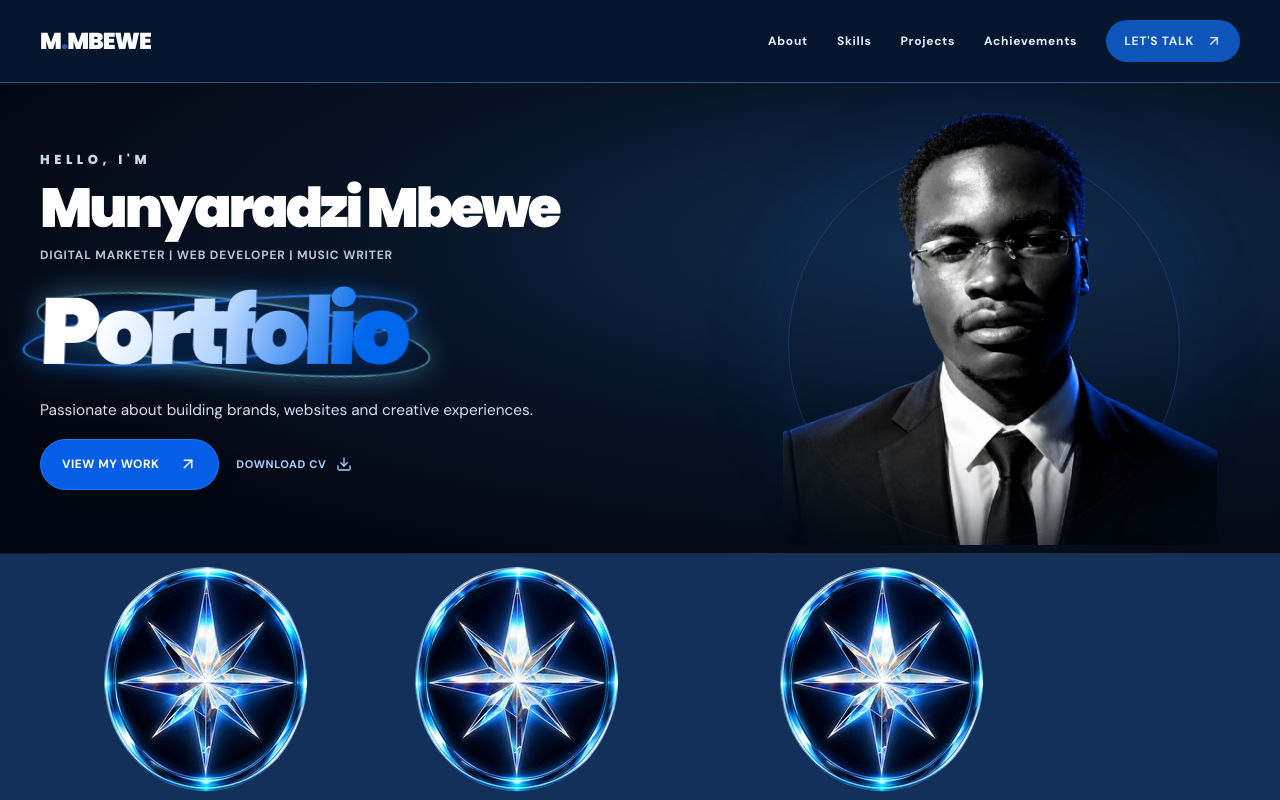
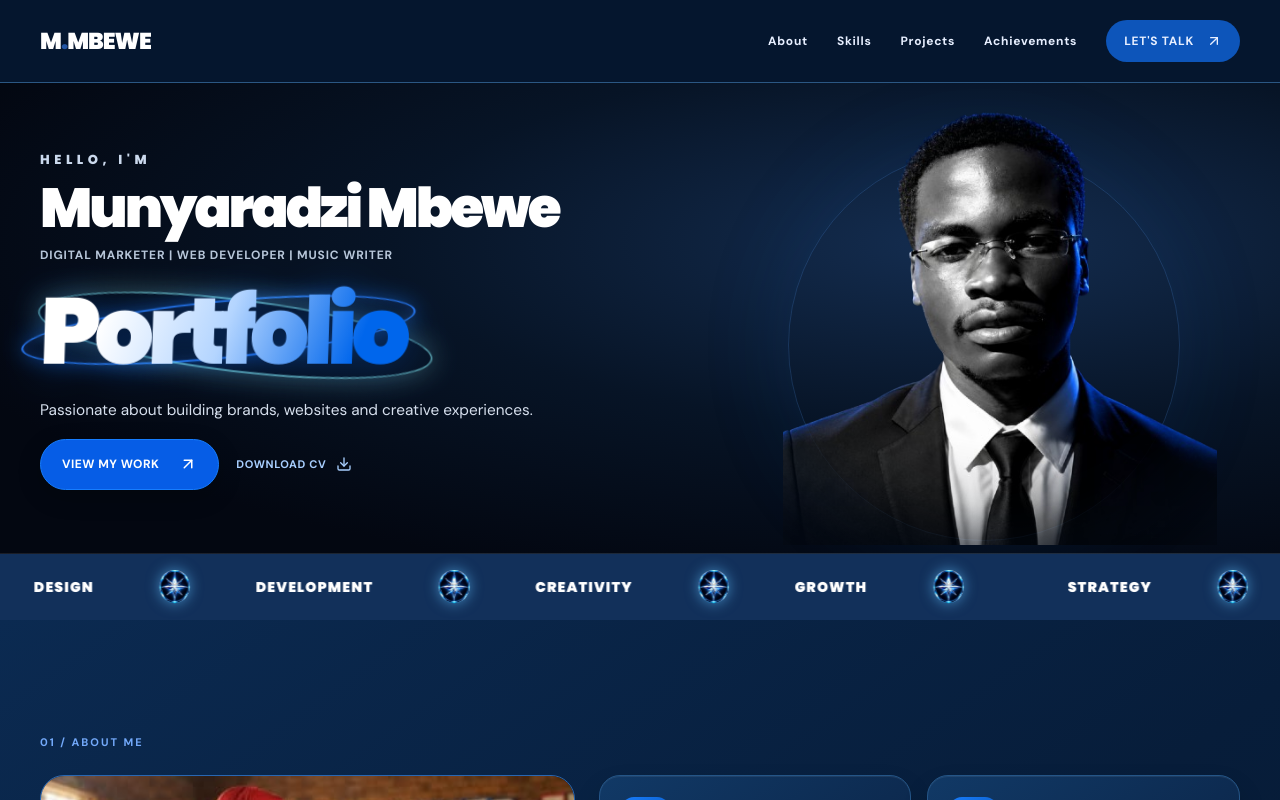
Before and after one commit to munya-meister/Munya.port, a React (Vite) app: page / in a window 1280 px wide. Shown: the top 800 px of the page. Built offline with nearby package versions, Linux system fonts and the light colour scheme.

Commit message:
Animate seamless looping strategy marquee with reduced motion support

```diff
--- a/src/style.css
+++ b/src/style.css
@@ -213,3 +213,14 @@ html,body,#root,main{background:#06172f!important;color:#f1f6ff}
 
 /* Uploaded crystal star art in the brand ticker */
 .ticker-inner .ticker-crystal{object-fit:contain;width:clamp(34px,3vw,50px);height:clamp(34px,3vw,50px)}
+
+/* Seamless horizontal news-style marquee */
+.ticker{overflow:hidden;width:100%}
+.ticker-track{display:flex;width:max-content;animation:portfolio-ticker-scroll 32s linear infinite;will-change:transform}
+.ticker-group{display:flex;align-items:center;justify-content:space-around;gap:clamp(28px,3vw,65px);flex:none;min-width:100vw;padding:14px clamp(28px,3vw,65px)}
+.ticker-group span{white-space:nowrap;font:900 clamp(12px,1.1vw,16px) Poppins,sans-serif;letter-spacing:.08em}
+.ticker-group .ticker-star{display:inline-flex;flex:none;align-items:center;justify-content:center}
+.ticker-group .ticker-crystal{width:clamp(34px,3vw,50px);height:clamp(34px,3vw,50px);object-fit:contain;filter:drop-shadow(0 0 7px rgba(99,194,255,.6))}
+@keyframes portfolio-ticker-scroll{to{transform:translateX(-50%)}}
+@media(max-width:600px){.ticker-track{animation-duration:25s}.ticker-group{min-width:max-content;gap:30px;padding:12px 15px}}
+@media(prefers-reduced-motion:reduce){.ticker-track{animation:none}}
```
